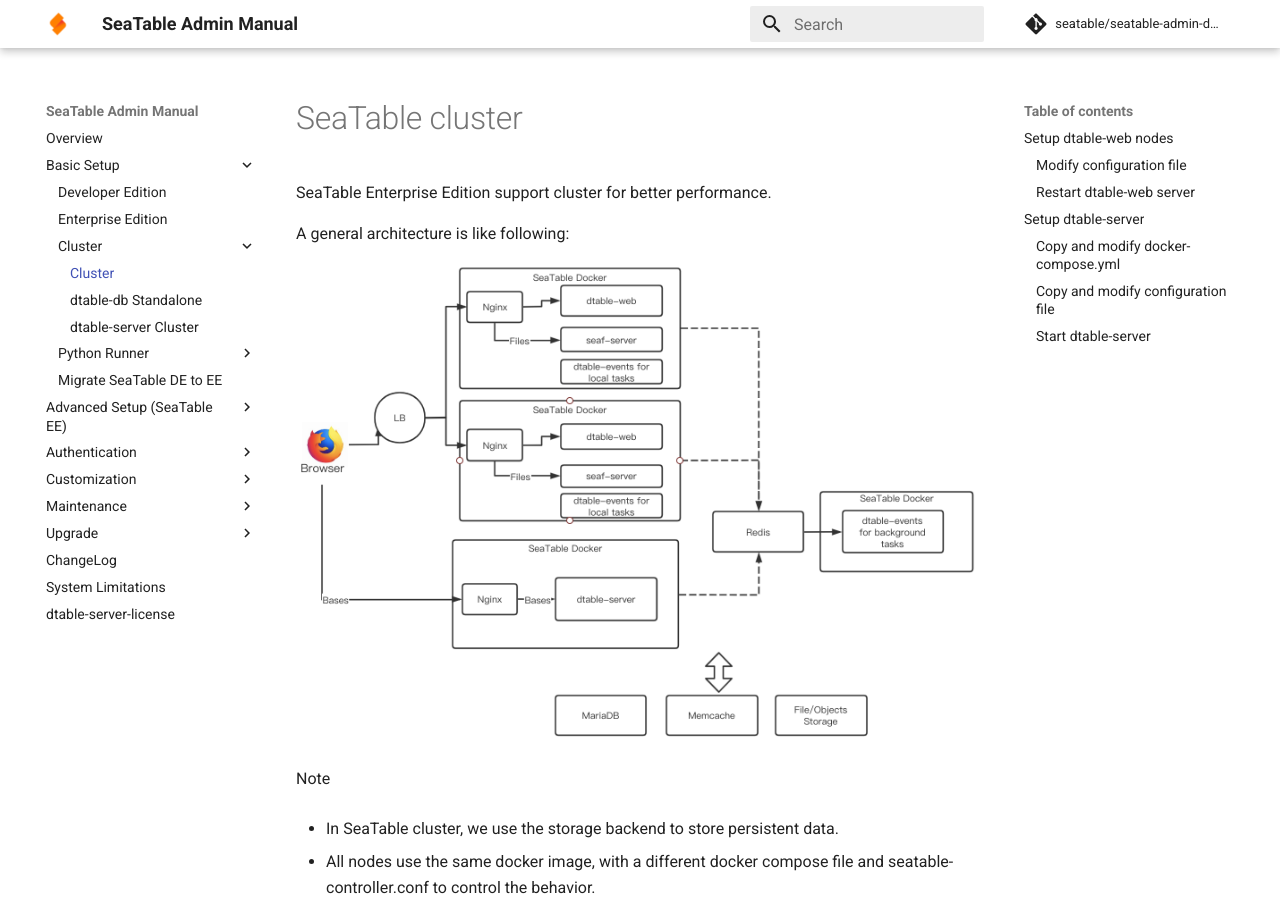
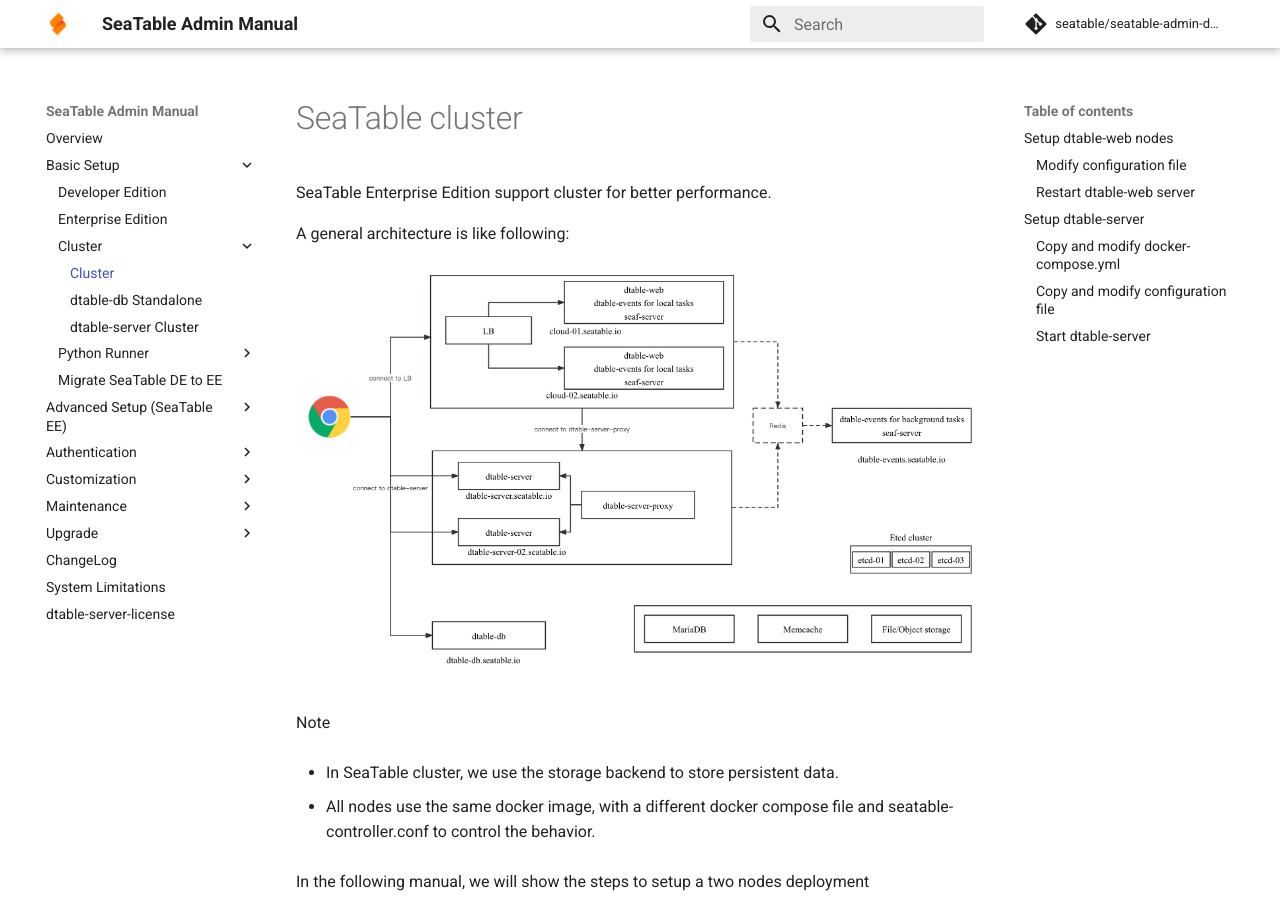
Before and after one commit to seatable/seatable-admin-docs, an MkDocs documentation site: the page built from manual/docker/Cluster/SeaTable Cluster.md, in a window 1280 px wide and 900 px high. Built offline with MkDocs 1.6.1 and Material for MkDocs 9.7.7, drawn with Linux system fonts in a browser that asks for light colours; comment, search, counter and statistics services are not loaded.

Commit message:
update cluster.jpg

```diff
--- a/manual/docker/Cluster/SeaTable Cluster.md
+++ b/manual/docker/Cluster/SeaTable Cluster.md
@@ -4,7 +4,7 @@
 
 A general architecture is like following:
 
-![](../../images/auto-upload/image-1611562732410.png)
+![](../../images/auto-upload/cluster-architecture.jpg)
 
 Note
 
```
Also changed, not shown: manual/images/auto-upload/cluster-architecture.jpg (added).
